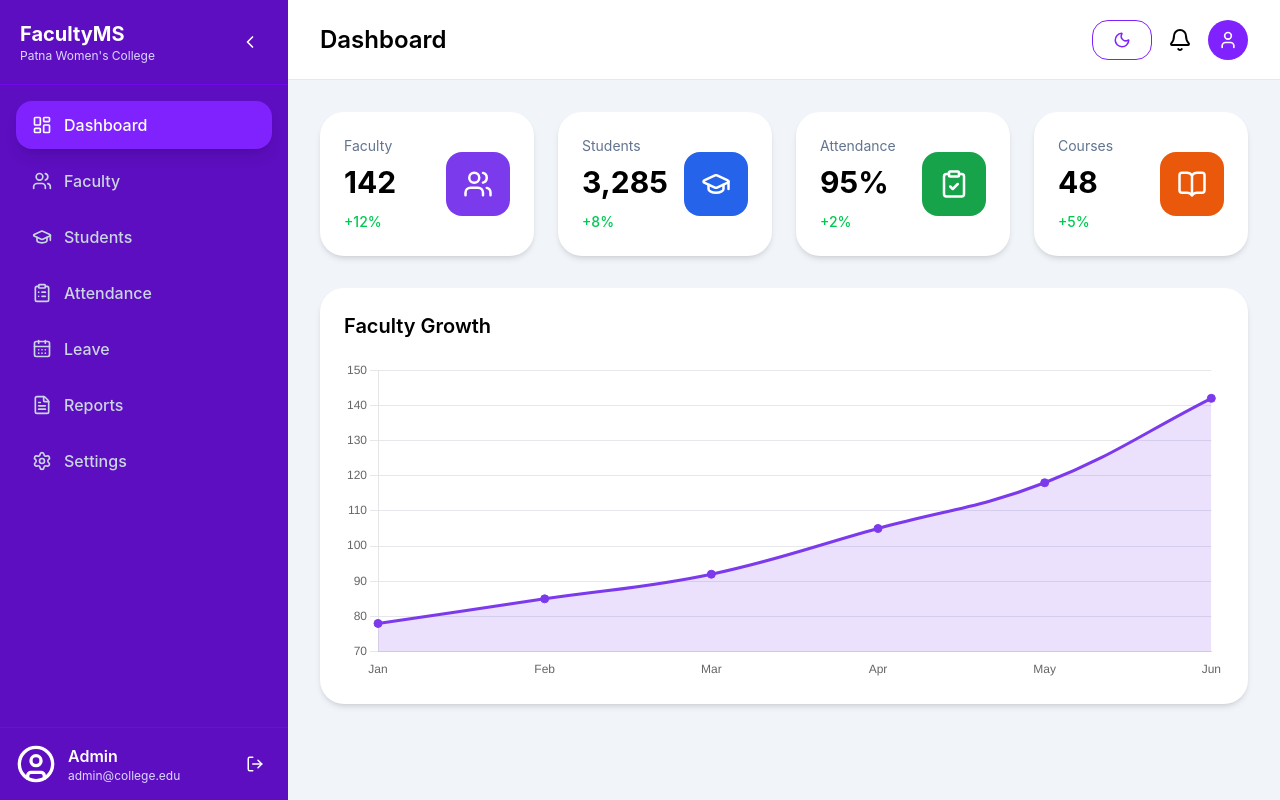
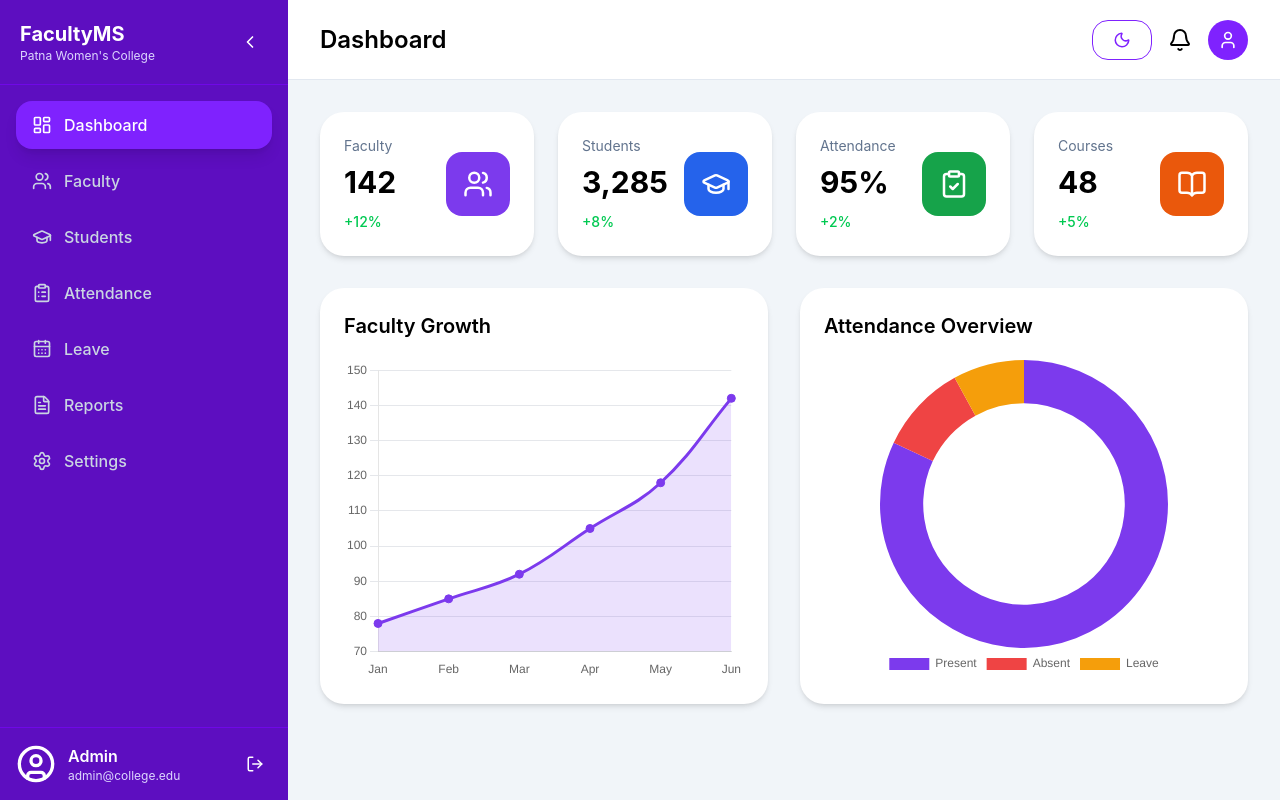
Before and after one commit to srija-laxmi/faculty-management-system, a React app in the folder frontend/: page /admin in a window 1280 px wide. Built offline with nearby package versions, Linux system fonts and the light colour scheme; the HTML template or start-up script is replaced by a standard one.

Commit message:
feat: add attendance doughnut chart

```diff
--- a/frontend/src/components/dashboard/AttendanceChart.jsx
+++ b/frontend/src/components/dashboard/AttendanceChart.jsx
@@ -0,0 +1,49 @@
+import {
+  Chart as ChartJS,
+  ArcElement,
+  Tooltip,
+  Legend,
+} from "chart.js";
+import { Doughnut } from "react-chartjs-2";
+
+ChartJS.register(ArcElement, Tooltip, Legend);
+
+const data = {
+  labels: ["Present", "Absent", "Leave"],
+  datasets: [
+    {
+      data: [82, 10, 8],
+      backgroundColor: [
+        "#7c3aed",
+        "#ef4444",
+        "#f59e0b",
+      ],
+      borderWidth: 0,
+    },
+  ],
+};
+
+const options = {
+  responsive: true,
+  maintainAspectRatio: false,
+  cutout: "70%",
+  plugins: {
+    legend: {
+      position: "bottom",
+    },
+  },
+};
+
+export default function AttendanceChart() {
+  return (
+    <div className="rounded-3xl bg-white p-6 shadow-md dark:bg-slate-900">
+      <h2 className="mb-5 text-xl font-semibold">
+        Attendance Overview
+      </h2>
+
+      <div className="h-80">
+        <Doughnut data={data} options={options} />
+      </div>
+    </div>
+  );
+}
--- a/frontend/src/components/dashboard/index.js
+++ b/frontend/src/components/dashboard/index.js
@@ -1,3 +1,4 @@
 export { default as StatCard } from "./StatCard";
 export { default as StatsGrid } from "./StatsGrid";
 export { default as FacultyChart } from "./FacultyChart";
+export { default as AttendanceChart } from "./AttendanceChart";
--- a/frontend/src/layouts/DashboardLayout.jsx
+++ b/frontend/src/layouts/DashboardLayout.jsx
@@ -4,6 +4,7 @@ import Navbar from "../components/layout/Navbar";
 import {
   StatsGrid,
   FacultyChart,
+  AttendanceChart,
 } from "../components/dashboard";
 
 export default function DashboardLayout() {
@@ -15,12 +16,15 @@ export default function DashboardLayout() {
         <Navbar />
 
         <main className="flex-1 bg-slate-100 p-8 dark:bg-slate-950">
-          <div className="space-y-8">
-            <StatsGrid />
+  <div className="space-y-8">
+    <StatsGrid />
 
-            <FacultyChart />
-          </div>
-        </main>
+    <div className="grid grid-cols-1 gap-8 xl:grid-cols-2">
+      <FacultyChart />
+      <AttendanceChart />
+    </div>
+  </div>
+</main>
       </div>
     </div>
   );
```
